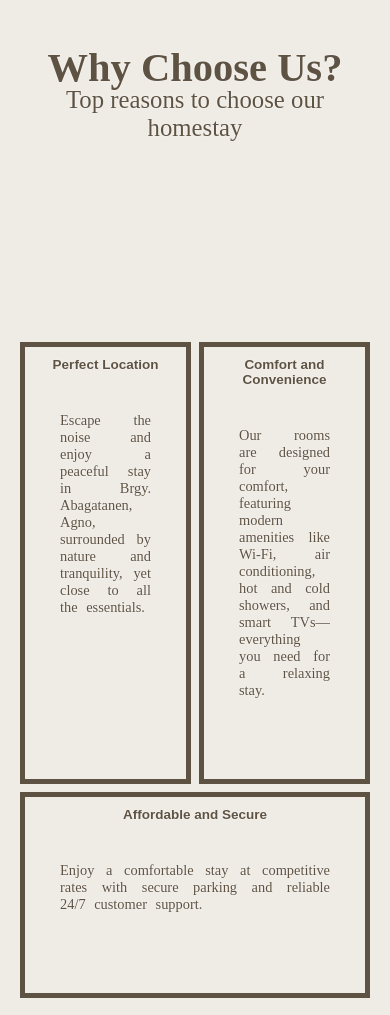
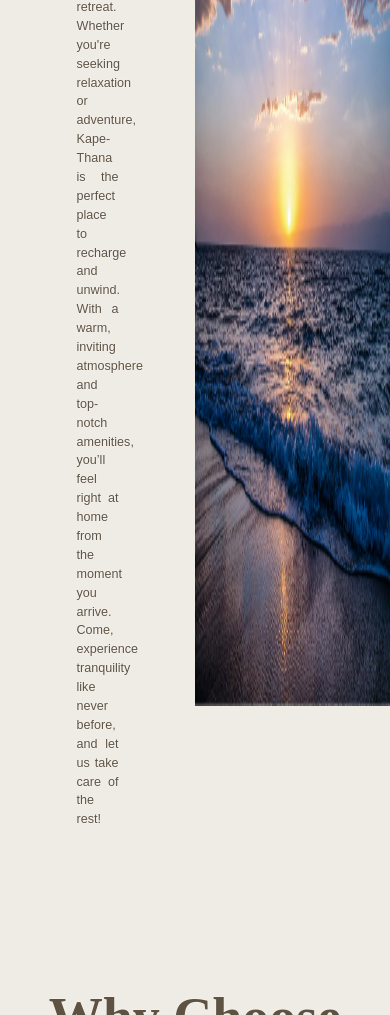
Before and after one commit to MarkPagso03/kape_thana_web, a Django app: page /about_us in a window 390 px wide; the page is wider, and only the part inside the window is pictured. Shown: the part 1593-2608 px from the top of that part. Run offline with Django 5.2, Linux system fonts and the light colour scheme.

Commit message:
About us UPDATED

```diff
--- a/kape_thana_web/kape_thana_web/static/about_us/css/style.css
+++ b/kape_thana_web/kape_thana_web/static/about_us/css/style.css
@@ -51,169 +51,121 @@
             font-size: var(--fsize10);
         }
 
-        body {
-            font-family: Arial, sans-serif;
-            margin: 0;
-            padding: 0;
-            background-color: #efebe5;
+/*------------------------------------------------------ Section 2 ------------------------------*/
+
+.section_2 {
+    display: flex;
+    background-color: #efebe5; /* Retained original background color */
+    position: relative; /* Establish positioning context for the image */
 }
 
-        .hero {
-            position: relative;
-            text-align: center;
-            color: #fff;
+.section_2 div {
+    width: 50%;
 }
 
-        .hero img {
-            width: 100%;
-            height: auto;
-            object-fit: cover;
+.section_2 div:first-child {
+    padding: clamp(8.5rem, 10vw, 10vw);
 }
 
-        .hero .overlay {
-            position: absolute;
-            top: 0;
-            left: 0;
-            width: 100%;
-            height: 100%;
-            display: flex;
-            flex-direction: column;
-            justify-content: center;
-            align-items: center;
+.section_2 h1 {
+    font-size: var(--fsize30);
+    font-family: Sans-serif;
+    color: #5e5343; /* Set font color to #5e5343 */
 }
 
-        .hero h1 {
-            font-size: 12rem;
-            margin: 0;
-            color: #5e5343;
-            font-family: Merriweather;
+.section_2 p {
+    font-size: clamp(1.4rem, 2.5vw, 1.8rem); /* Reduced font size slightly */
+    font-family: Sans-serif;
+    color: #5e5343; /* Set font color to #5e5343 */
+    text-align: justify;
+    margin-top: clamp(3rem, 3vw, 3vw);
+    line-height:  1.5;
 }
 
-        .hero p {
-            font-size: 3.75rem;
-            margin: 0;
-            color: #5e5343;
-            font-family: Merriweather;
+.section_2 img {
+    position: absolute; /* Confines the image within .section_2 */
+    top: 0; /* Aligns the image to the top */
+    right: 0; /* Aligns the image to the right */
+    border-radius: 0;
+    height: 90%;
+    width: 50%;
 }
 
-        .content {
-            display: flex;
-            gap: 20px;
-            max-width: 1200px;
-            margin: -5px auto;
-            align-items: flex-start;
-            font-family: Merriweather;
-            text-color: #5e5343;
-        }
 
-        .welcome {
-            flex: 2;
-            color: #5e5343;
-
-
-
-        }
-
-        .welcome h2 {
-            font-size: 3.5rem;
-            color: #5e5343;
-            margin-left: -110px;
-            line-height: -200px;
-            font-weight: normal;
-
-        }
-        .welcome h3 {
-            font-size: 4rem;
-            color: #5e5343;
-            margin-left: -110px;
-            letter-spacing: 3px;
-            line-height: -200px;
-            font-weight: normal;
-        }
-
-        .welcome p {
-            font-size: 1.95rem;
-            color: #5e5343;
-            margin-left: -110px;
-            text-align: justify;
-
-        }
-
-        .images {
-             flex: 1;
-            display: flex;
-            flex-direction: column;
-            margin-right: -160px;
-
-        }
-
-        .images img {
-            width: 700px;
-            height: 65vh;
-            object-fit: cover;
-
-        }
-
+/*------------------------------------------------------ Why choose us ------------------------------*/
 .why-choose-us {
-            background-color: ##efebe5;
-            padding: 40px 20px;
+    background-color: #efebe5;
+    padding: 60px 20px;
     text-align: center;
+    font-family: 'Arial', sans-serif;
 }
 
 .why-choose-us h2 {
-            font-size: 4.5rem;
-            margin-bottom: -15px;
-            margin-top: 10px;
+    font-size: 6rem;
+    margin-bottom: 20px;
+    margin-top: 20px;
     color: #5e5343;
-            font-family: Merriweather;
+    font-family: 'Merriweather', serif;
+    font-weight: bold;
 }
 
 .why-choose-us p {
     font-size: 2.75rem;
     color: #5e5343;
-            margin-bottom: 200px;
-            margin-top: 10px;
-            font-family: Merriweather;
+    margin-bottom: 60px; /* Reduced bottom margin for better spacing */
+    margin-top: 20px;
+    font-family: 'Merriweather', serif;
+    line-height: 1.4; /* Increased line-height for readability */
+    max-width: 900px; /* Control text width for better readability */
+    margin-left: auto;
+    margin-right: auto; /* Centered the text block */
 }
 
 .features {
     display: flex;
     justify-content: center;
-            gap: 8px;
+    gap: 20px; /* Increased gap for better spacing */
     flex-wrap: wrap;
+    margin-top: 50px; /* Added space above the feature section */
 }
 
 .feature {
     flex: 1;
     max-width: 450px;
-            padding: 10px;
-            border: 5px solid #5e5343;
+    padding: 20px;
+    border: 3px solid #5e5343;
     background-color: #efebe5;
+    box-shadow: 0 4px 10px rgba(0, 0, 0, 0.1);
+    border-radius: 8px;
 }
 
 .feature h3 {
-            font-size: 1.5rem;
-            margin-bottom: 40px;
+    font-size: 3rem;
+    margin-bottom: 20px;
     color: #5e5343;
+    font-family: 'Merriweather', serif;
+    font-weight: bold;
 }
 
 .feature p {
-            font-size: 1.6rem;
+    font-size: 2rem;
     color: #5e5343;
     text-align: justify;
-            margin-bottom: 70px;
-            word-spacing: 5px;
-            margin-left: 25px;
-            margin-right: 25px;
-
+    margin-bottom: 40px; /* Adjusted bottom margin */
+    word-spacing: 2px; /* Slightly reduced word spacing */
+    line-height: 1.5; /* Improved line height for readability */
+    margin-left: 20px;
+    margin-right: 20px;
 }
 
+
+/*------------------------------------------------------ Booking section ------------------------------*/
         .booking-section {
-
             text-align: center;
             padding: 50px 20px;
             color: #5e5343;
-            font-family: Merriweather;
+            font-family: 'Sans-serif';
+
         }
         .booking-section img{
              width: 100%;
--- a/kape_thana_web/kape_thana_web/templates/about_us/about_us.html
+++ b/kape_thana_web/kape_thana_web/templates/about_us/about_us.html
@@ -9,25 +9,23 @@
     <h1>About Us</h1>
     <h2>at KAPE-THANA BEACH HOUSE</h2>
 </div>
-<div>
-    <div class="content">
-        <div class="welcome">
-            <h2>Welcome Home!</h2>
-            <h3>KAPE-THANA TRANSIENT HOUSE</h3>
-            <p>
-                Welcome to Kape-Thana, nestled in the heart of Brgy. Abagatanen, Agno. Tucked away in a peaceful setting, our transient house offers the perfect escape from the daily grind.
-            </p>
-            <p>
-                Leave behind the stress of everyday life and immerse yourself in the serene surroundings of our cozy retreat. Whether you’re seeking relaxation or adventure, Kape-Thana is the perfect place to recharge and unwind. With a warm, inviting atmosphere and top-notch amenities, you’ll feel right at home from the moment you arrive. <br>
-                Come, experience tranquility like never before, and let us take care of the rest!
-            </p>
-        </div>
-        <div class="images">
-            <img src="https://scontent.xx.fbcdn.net/v/t1.15752-9/462569699_946190107403167_883565775984463697_n.jpg?stp=dst-jpg_s640x640_tt6&_nc_cat=106&ccb=1-7&_nc_sid=0024fc&_nc_eui2=AeHp_madFavOf2o3R94e3_7wAYBqL0dgsMUBgGovR2CwxcgmYIhCOGzwBywaBQbwlMEFVx1HuVs4zOrGUwhiSgDd&_nc_ohc=0ShbpIuEyd4Q7kNvgFyhnjB&_nc_ad=z-m&_nc_cid=0&_nc_zt=23&_nc_ht=scontent.xx&oh=03_Q7cD1QEwCHSpY_6FywS0CVQZWfGtOArsiHojNldNbRcqciUctg&oe=677DB889" alt="Beach view">
-            <img src="https://scontent.xx.fbcdn.net/v/t1.15752-9/465698261_600939545778504_6082059506928571386_n.jpg?stp=dst-jpg_s552x414_tt6&_nc_cat=110&ccb=1-7&_nc_sid=0024fc&_nc_eui2=AeEYgU-uI6a0_XpF_Wi30AaN3s5U6hvNHanezlTqG80dqWuwh-C8F48xZdHF77X9PUs0fy2Wp5rZUkVCyAJ7dLNI&_nc_ohc=6bEf9JMbu7sQ7kNvgFdfvbs&_nc_ad=z-m&_nc_cid=0&_nc_zt=23&_nc_ht=scontent.xx&oh=03_Q7cD1QHGhU2TUnwwqvBVjOPrF2TNBxIkWHRDfh-7vWyhnI7o8w&oe=677DBED4" alt="Coastal view">
-        </div>
+
+<!------------------------------------------------------ SECTION 2 - Welcome Content ------------------------------>
+ <section class="section_2">
+    <div>
+        <h1>Welcome Home!<br>KAPE-THANA
+         TRANSIENT HOUSE</br>
+        </h1>
+        <p>Welcome to Kape-Thana, nestled in the heart of Brgy. Abagatanen, Agno. Tucked away in a peaceful setting, our transient house offers the perfect escape from the daily grind.</p>
+        <p>Leave behind the stress of everyday life and immerse yourself in the serene surroundings of our cozy retreat. Whether you're seeking relaxation or adventure, Kape-Thana is the perfect place to recharge and unwind. With a warm, inviting atmosphere and top-notch amenities, you’ll feel right at home from the moment you arrive.<br>
+        Come, experience tranquility like never before, and let us take care of the rest!</br></p>
     </div>
+    <div>
+        <img src="{% static 'about_us/img/image.bg.png' %}" alt="image" />
+    </div>
+</section>
 
+<!------------------------------------------------------ why-choose-us ------------------------------>
     <div class="why-choose-us">
         <h2>Why Choose Us?</h2>
         <p>Top reasons to choose our homestay</p>
@@ -46,7 +44,7 @@
             </div>
         </div>
     </div>
-
+<!------------------------------------------------------ Booking section ------------------------------>
     <div class="booking-section">
         <div class="booking">
                 <h2>BOOK YOUR STAY NOW!</h2>
@@ -57,7 +55,7 @@
     </div>
 </div>
 
-
+<!------------------------------------------------------ Section 3 ------------------------------>
 
     <div class="section_3">
     <div>
```
Also changed, not shown: other parts of kape_thana_web/kape_thana_web/static/about_us/css/style.css (+13 -82 lines), kape_thana_web/kape_thana_web/static/about_us/img/image.bg.png (added). Lines whose indentation alone changed are shown as unchanged.
